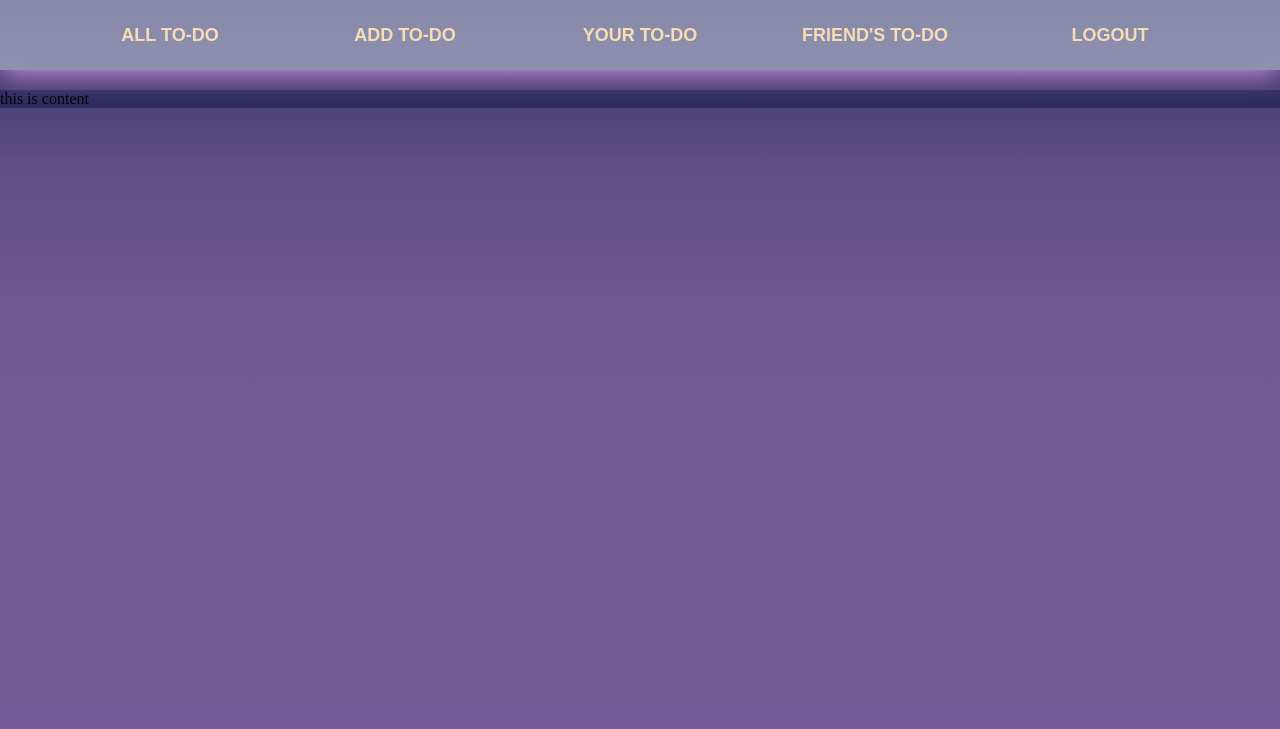
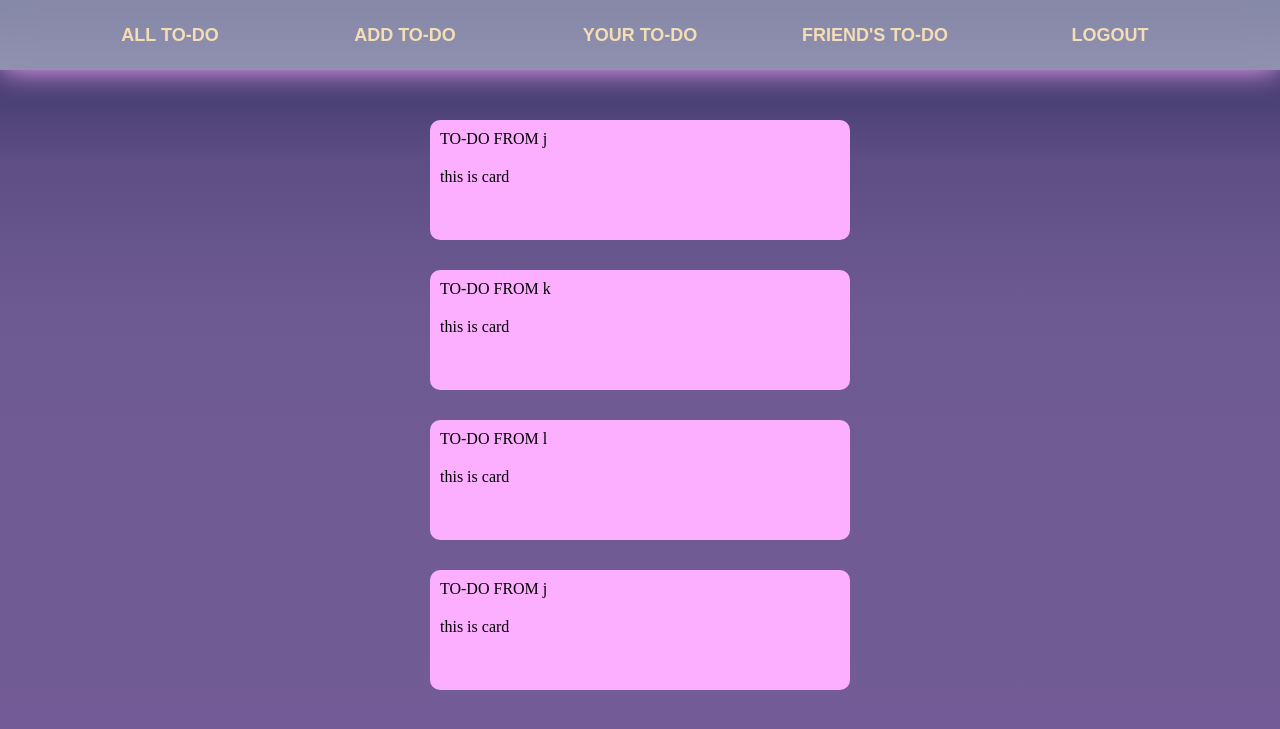
Before and after one commit to abhijeet1592006/todo-list, a Flask app: template templates/homepage.html in a window 1280 px wide. Shown: the top 729 px of the page. Run offline with Flask 3, Linux system fonts and the light colour scheme; the template is opened without the code that fills it, so the values that code supplies are empty.

Commit message:
Update homepage.html

```diff
--- a/templates/homepage.html
+++ b/templates/homepage.html
@@ -20,7 +20,7 @@
     .app{
         display: flex;
         flex-direction: column;
-        gap: 20px;
+        gap: 50px;
 
     }
     .navbar{
@@ -37,7 +37,9 @@
     }
     .cont{
         display: flex;
-        background-color: #2E2B5F;
+
+        flex-direction: column;
+        gap: 50px;
 
     }
     .navbtn{
@@ -60,8 +62,7 @@
     .navbtn::after{
         position: absolute;
         content: "";
-        background: #A298D7;
-        background: radial-gradient(circle, rgba(162, 152, 215, 1) 19%, rgba(214, 142, 255, 1) 47%, rgba(110, 90, 146, 1) 93%);
+        background: #fcaeffd3;
         height: 5px;
         border-radius: 20px;
         left: 50%;
@@ -86,6 +87,22 @@
     a{
         color: wheat;
         text-decoration: none;
+    }
+    .cardbox{
+        display: flex;
+        place-content: center;
+        height: 100px;
+    }
+    .card{
+        display: flex;
+        height: 100%;
+        width: 400px;
+        background-color: #FCAEFF;
+        padding: 10px;
+        border-radius: 10px;
+        flex-direction: column;
+        gap: 20px;
+
     }
 </style>
 <body>
@@ -114,7 +131,19 @@
             </div>
         </div>
         <div class="cont">
-            this is content
+            <div class="cardbox">
+                <div class="card"><div>TO-DO FROM j</div>this is card</div>
+            </div>
+            <div class="cardbox">
+                <div class="card"><div>TO-DO FROM k</div>this is card</div>
+            </div>
+            <div class="cardbox">
+                <div class="card"><div>TO-DO FROM l</div>this is card</div>
+            </div>
+            <div class="cardbox">
+                <div class="card"><div>TO-DO FROM j</div>this is card</div>
+            </div>
+
         </div>
 
     </div>
```
